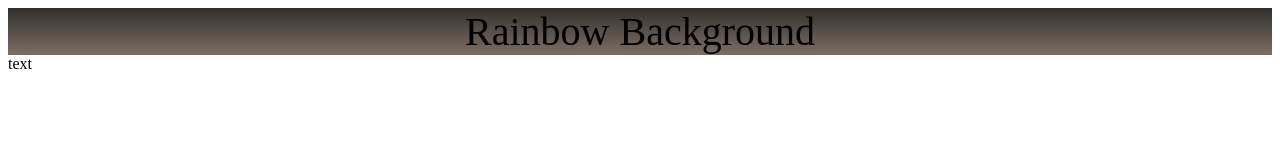
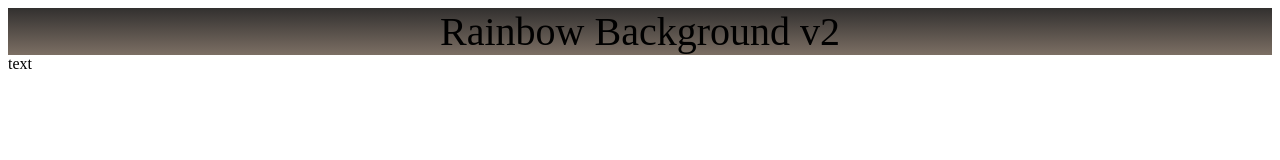
Before and after one commit to thisisanamewiththenumber3/timeline, a plain HTML site: page index.html in a window 1280 px wide. Drawn offline with Linux system fonts and the light colour scheme.

Commit message:
background

```diff
--- a/index.html
+++ b/index.html
@@ -10,7 +10,7 @@
     </head>
     <body>
         <div id="grad" style="width:100%;height:100%;text-align:center;margin:0%;font-size:40px;">
-            Rainbow Background
+            Rainbow Background v2
         </div>
         text
     </body>
```
